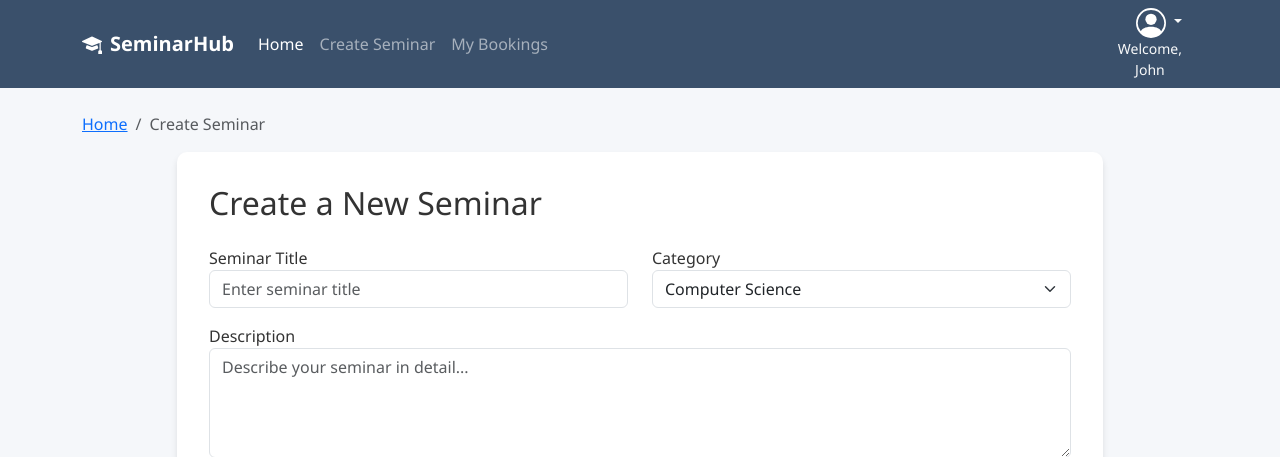
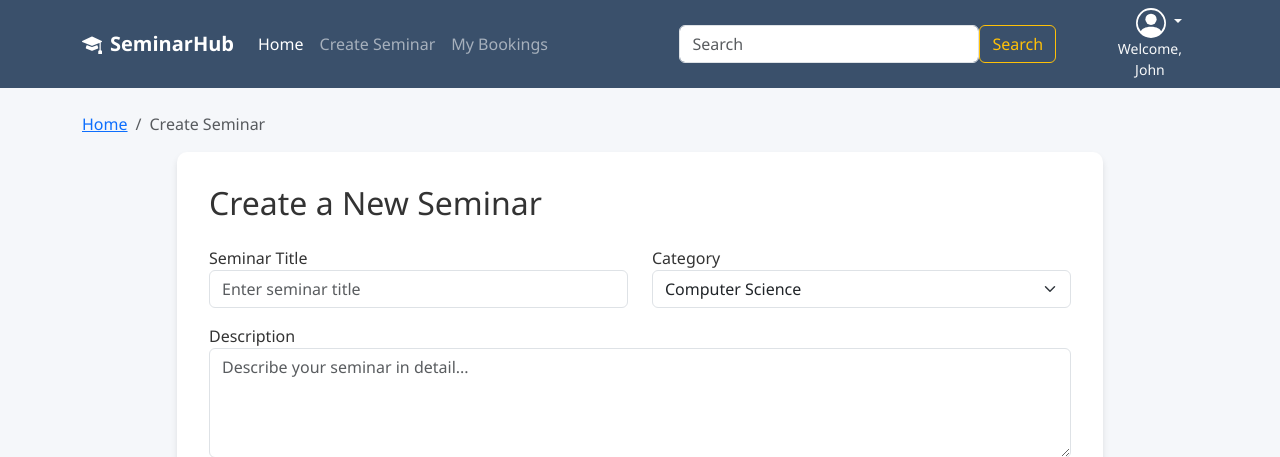
Before and after one commit to tdo212/IAB207Ass2, a Flask app: page /create in a window 1280 px wide. Shown: the top 457 px of the page. Run offline with Flask 3, Linux system fonts and the light colour scheme; a user stored in the database is signed in; some libraries are stand-ins or nearby versions.

Commit message:
Added a temporary search bar to navigation.

```diff
--- a/a2_group2/SeminarHub/templates/_navigation.html
+++ b/a2_group2/SeminarHub/templates/_navigation.html
@@ -53,6 +53,11 @@
                     <a class="nav-link" href="{{url_for('main.booking')}}">My Bookings</a>
                 </li>
             </ul>
+            <!-- Temporary search bar for testing -->
+            <form class="form d-flex mx-auto" action="{{ url_for('main.search') }}" method="GET" >
+                <input class="form-control" name="search" type="search" placeholder="Search" aria-label="Search" style="min-width: 300px;">
+                <button class="btn btn-outline-warning " type="submit">Search</button>
+            </form>
             {% if current_user.is_authenticated %}
             <div class="d-none">
                 <a href="{{url_for('auth.login')}}" class="btn btn-outline-light me-2">Login</a>
```
